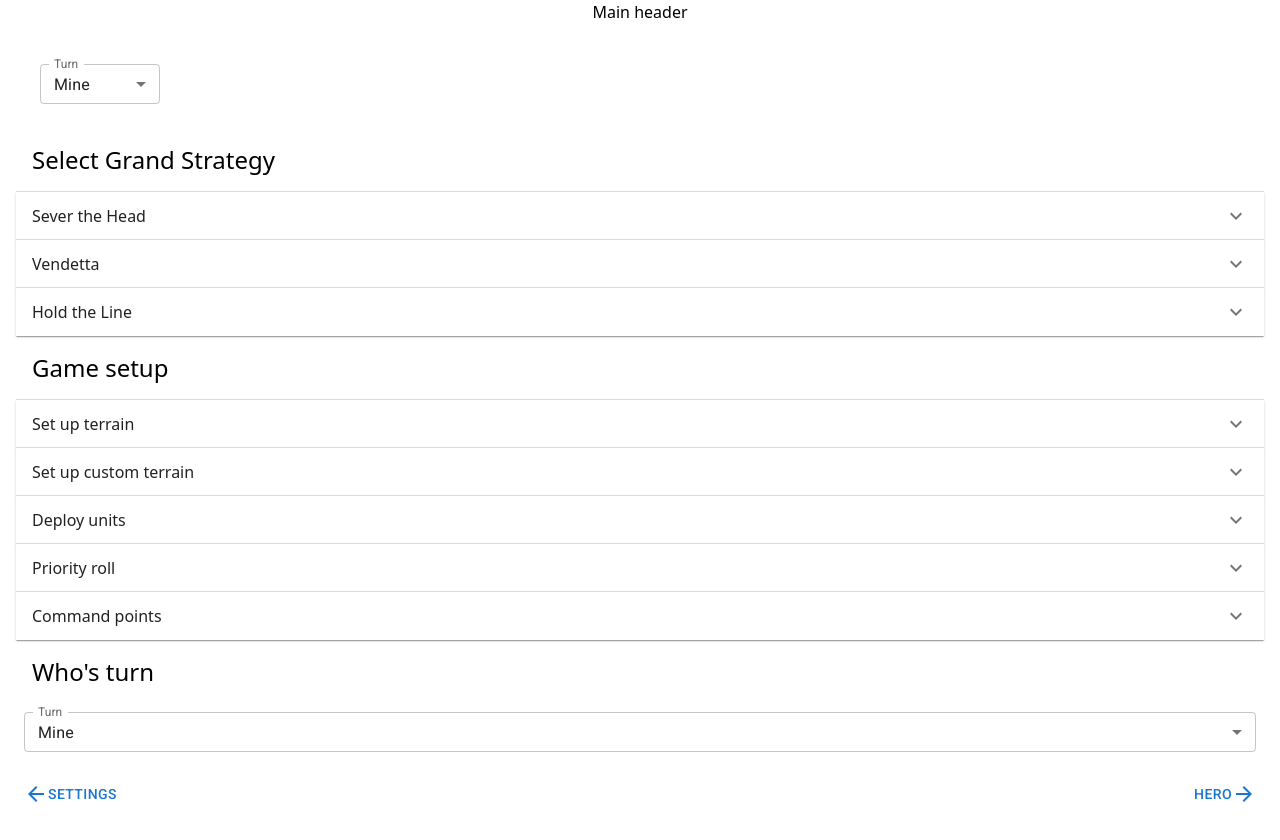
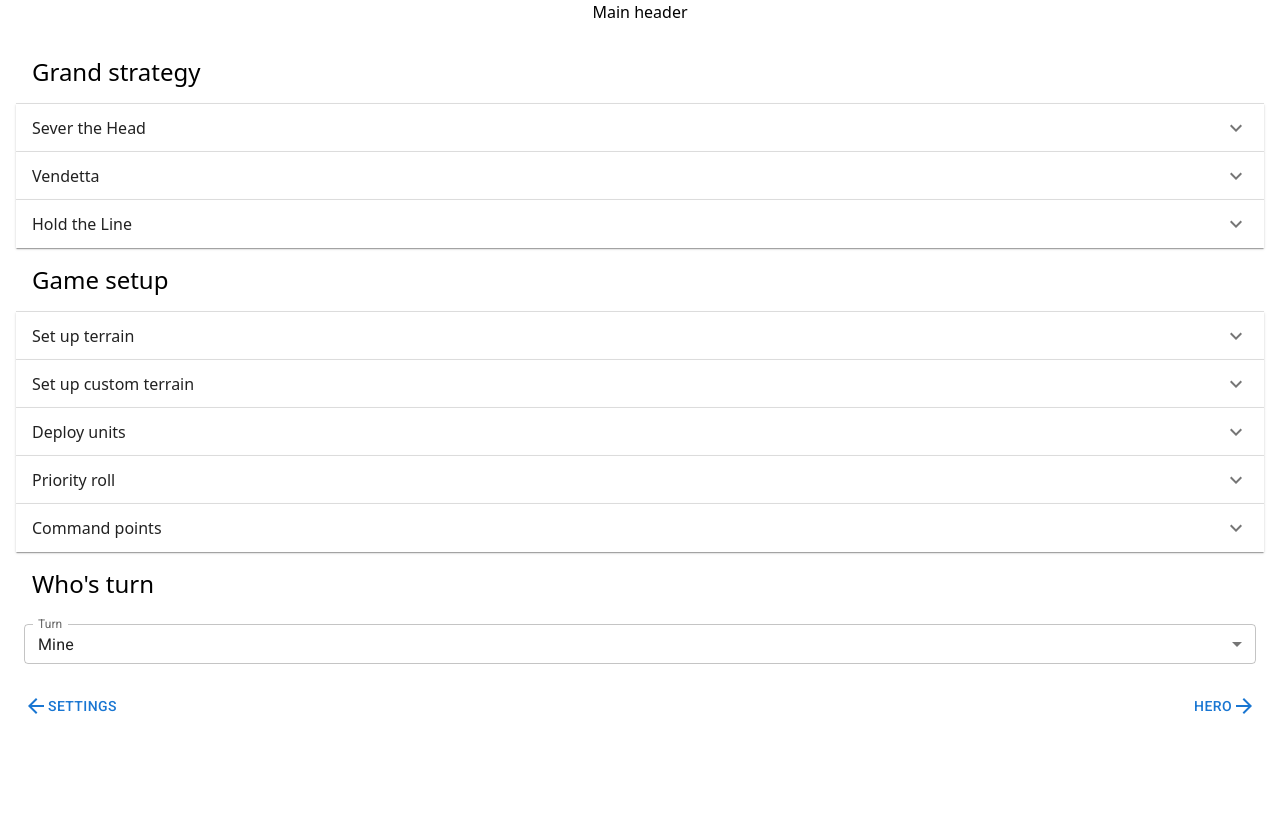
Before and after one commit to hammerpath/aos-battle-manual, a React (Vite) app: page /pre-rounds in a window 1280 px wide. Shown: the top 840 px of the page. After the commit the page ends 800 px from the top, so only its background shows below. Built offline with nearby package versions, Linux system fonts and the light colour scheme.

Commit message:
fix pre-rounds

```diff
--- a/src/app/features/game/components/ArmySelect.tsx
+++ b/src/app/features/game/components/ArmySelect.tsx
@@ -33,8 +33,12 @@ const ArmySelect: React.FC<ArmySelectProps> = function ({
         onChange={onChange}
       >
         <MenuItem value="none">None</MenuItem>
-        {armyNames.map((name) => {
-          return <MenuItem value={name}>{name}</MenuItem>;
+        {armyNames.map((name, index) => {
+          return (
+            <MenuItem key={index} value={name}>
+              {name}
+            </MenuItem>
+          );
         })}
       </Select>
     </FormControl>
--- a/src/app/features/phase/Phase.tsx
+++ b/src/app/features/phase/Phase.tsx
@@ -11,19 +11,23 @@ import PhaseNavigation, {
 export interface PhaseProps {
   children: ReactNode;
   navigation: PhaseNavigationProps;
+  showHeader?: boolean;
 }
 
 const Phase: React.FC<PhaseProps> = function ({
   children,
   navigation: phaseNavigationProps,
+  showHeader = true,
 }) {
   const currentTurn = useAppSelector(selectCurrentTurn);
 
   return (
     <Page>
-      <PageContent>
-        <GameHeader currentTurn={currentTurn} />
-      </PageContent>
+      {showHeader && (
+        <PageContent>
+          <GameHeader currentTurn={currentTurn} />
+        </PageContent>
+      )}
       {children}
       <PhaseNavigation {...phaseNavigationProps} />
     </Page>
--- a/src/app/features/pre-rounds/routes/PreRounds.tsx
+++ b/src/app/features/pre-rounds/routes/PreRounds.tsx
@@ -1,63 +1,96 @@
 import PageContent from "../../../components/PageContent";
 import { useAppDispatch, useAppSelector } from "../../../hooks";
-import {
-  selectMyArmyName,
-  selectHasPriority,
-  userHasPriority,
-} from "../../game/gameSlice";
+import { selectHasPriority, userHasPriority } from "../../game/gameSlice";
+import { Accordion, AccordionDetails } from "@mui/material";
 import AccordionHeader from "../../../components/AccordionHeader";
+import AccordionSummary from "../../../components/accordion/AccordionSummary";
 import TurnSelect from "../../game/components/TurnSelect";
-import { selectGrandStrategiesEnabled } from "../../game-settings/gameSettingsSlice";
-import { getArmy } from "../../armies/Army";
-import PhaseContent from "../../phase/components/PhaseContent";
-import mergeArrays from "../../../utils/mergeArrays";
-import { getGrandStrategies } from "../../../rules/rules";
+import { Content } from "../../phase/components/PhaseContent";
 
-const PreRounds: React.FC = function () {
+export interface PreRoundsProps {
+  grandStrategiesContent?: Content[];
+}
+
+const PreRounds: React.FC<PreRoundsProps> = function ({
+  grandStrategiesContent,
+}) {
   const hasPriority = useAppSelector(selectHasPriority);
-  const grandStrategyEnabled = useAppSelector(selectGrandStrategiesEnabled);
-  const armyName = useAppSelector(selectMyArmyName);
-  const army = armyName && getArmy(armyName);
 
   const dispatch = useAppDispatch();
 
   return (
     <>
-      {grandStrategyEnabled ? (
-        <PhaseContent
-          header={"Select Grand Strategy"}
-          content={mergeArrays(army?.grandStrategies, getGrandStrategies()).map(
-            (ability) => {
-              return { summary: ability.name, details: ability.description };
-            },
-          )}
-        />
-      ) : null}
-      <PhaseContent
-        header="Game setup"
-        content={[
-          { summary: "Set up terrain" },
-          { summary: "Set up custom terrain" },
-          { summary: "Deploy units" },
-          {
-            summary: "Priority roll",
-            details:
-              "At the start of each battle round, the players must roll off. This is called the priority roll. The winner has priority in that battle round and must decide who will take the first turn and who will take the second turn.",
-          },
-          {
-            summary: "Command points",
-            details:
-              "After determining who will take which turn, the player who will take the first turn receives 1 command point (see 6.0) and the player who will take the second turn receives 2 command points.",
-          },
-        ]}
-      />
+      <PageContent>
+        <AccordionHeader>Grand strategy</AccordionHeader>
+      </PageContent>
+      {grandStrategiesContent?.map((content, index) => {
+        return (
+          <Accordion key={index}>
+            <AccordionSummary>{content.summary}</AccordionSummary>
+            <AccordionDetails>{content.details}</AccordionDetails>
+          </Accordion>
+        );
+      })}
+      <Accordion>
+        <AccordionSummary>Sever the Head</AccordionSummary>
+        <AccordionDetails>
+          When the battle ends, you complete this grand strategy if there are no
+          HEROES from your opponent's starting army on the battlefield.
+        </AccordionDetails>
+      </Accordion>
+      <Accordion>
+        <AccordionSummary>Vendetta</AccordionSummary>
+        <AccordionDetails>
+          When the battle ends, you complete this grand strategy if the model
+          chosen to be your opponent's general has been slain and the model
+          chosen to be your general has not been slain.
+        </AccordionDetails>
+      </Accordion>
+      <Accordion>
+        <AccordionSummary>Hold the Line</AccordionSummary>
+        <AccordionDetails>
+          When the battle ends, you complete this grand strategy if there are
+          any Battleline units from your starting army on the battlefield.
+        </AccordionDetails>
+      </Accordion>
+      <PageContent>
+        <AccordionHeader>Game setup</AccordionHeader>
+      </PageContent>
+      <Accordion>
+        <AccordionSummary>Set up terrain</AccordionSummary>
+      </Accordion>
+      <Accordion>
+        <AccordionSummary>Set up custom terrain</AccordionSummary>
+      </Accordion>
+      <Accordion>
+        <AccordionSummary>Deploy units</AccordionSummary>
+      </Accordion>
+      <Accordion>
+        <AccordionSummary>Priority roll</AccordionSummary>
+        <AccordionDetails>
+          At the start of each battle round, the players must roll off. This is
+          called the priority roll. The winner has priority in that battle round
+          and must decide who will take the first turn and who will take the
+          second turn. In the event of a tied priority roll, do not roll off
+          again. Instead, if it is the first battle round, the player who
+          finished deploying their army first has priority. Otherwise, the
+          player who went first in the previous battle round has priority.
+        </AccordionDetails>
+      </Accordion>
+      <Accordion>
+        <AccordionSummary>Command points</AccordionSummary>
+        <AccordionDetails>
+          After determining who will take which turn, the player who will take
+          the first turn receives 1 command point and the player who will take
+          the second turn receives 2 command points.
+        </AccordionDetails>
+      </Accordion>
       <PageContent>
         <AccordionHeader>Who's turn</AccordionHeader>
       </PageContent>
       <TurnSelect
         currentTurn={hasPriority ? "mine" : "opponent"}
         onChange={(event) =>
-          // TODO - fix typings for value
           dispatch(userHasPriority(event.target.value === "mine"))
         }
       />
--- /dev/null
+++ b/src/app/features/pre-rounds/routes/PreRoundsRoot.tsx
@@ -0,0 +1,32 @@
+import { useAppSelector } from "../../../hooks";
+import { getArmy } from "../../armies/Army";
+import { selectMyArmyName } from "../../game/gameSlice";
+import Phase from "../../phase/Phase";
+import PreRounds from "./PreRounds";
+
+export interface PreRoundsRootProps {}
+
+const PreRoundsRoot: React.FC<PreRoundsRootProps> = function () {
+  const armyName = useAppSelector(selectMyArmyName);
+  const army = getArmy(armyName);
+
+  return (
+    <Phase
+      showHeader={false}
+      navigation={{
+        previousRoute: "/",
+        previousRouteName: "Settings",
+        nextRoute: "/phases/hero",
+        nextRouteName: "Hero",
+      }}
+    >
+      <PreRounds
+        grandStrategiesContent={army?.grandStrategies?.map((ability) => {
+          return { summary: ability.name, details: ability.description };
+        })}
+      />
+    </Phase>
+  );
+};
+
+export default PreRoundsRoot;
--- a/src/app/rules/rules.ts
+++ /dev/null
@@ -1,24 +0,0 @@
-export type Rule = {
-  name: string;
-  description: string;
-};
-// TODO - remove this file
-export const getGrandStrategies = (): Rule[] => {
-  return [
-    {
-      name: "Sever the Head",
-      description:
-        "When the battle ends, you complete this grand strategy if there are no HEROES from your opponent's starting army on the battlefield.",
-    },
-    {
-      name: "Vendetta",
-      description:
-        "When the battle ends, you complete this grand strategy if the model chosen to be your opponent's general has been slain and the model chosen to be your general has not been slain.",
-    },
-    {
-      name: "Hold the Line",
-      description:
-        "When the battle ends, you complete this grand strategy if there are any Battleline units from your starting army on the battlefield.",
-    },
-  ];
-};
--- a/src/main.tsx
+++ b/src/main.tsx
@@ -10,10 +10,9 @@ import "@fontsource/roboto/400.css";
 import "@fontsource/roboto/500.css";
 import "@fontsource/roboto/700.css";
 import Root from "./app/routes/Root.tsx";
-import PreRounds from "./app/features/pre-rounds/routes/PreRounds.tsx";
-import Phase from "./app/features/phase/Phase.tsx";
 import CreateGame from "./app/features/game/CreateGame.tsx";
 import PhaseRoot from "./app/features/phase/routes/PhaseRoot.tsx";
+import PreRoundsRoot from "./app/features/pre-rounds/routes/PreRoundsRoot.tsx";
 
 const router = createBrowserRouter([
   {
@@ -26,18 +25,7 @@ const router = createBrowserRouter([
       },
       {
         path: "pre-rounds",
-        element: (
-          <Phase
-            navigation={{
-              previousRoute: "/",
-              previousRouteName: "Settings",
-              nextRoute: "/phases/hero",
-              nextRouteName: "Hero",
-            }}
-          >
-            <PreRounds />
-          </Phase>
-        ),
+        element: <PreRoundsRoot />,
       },
       {
         path: "phases/:phase",
```
